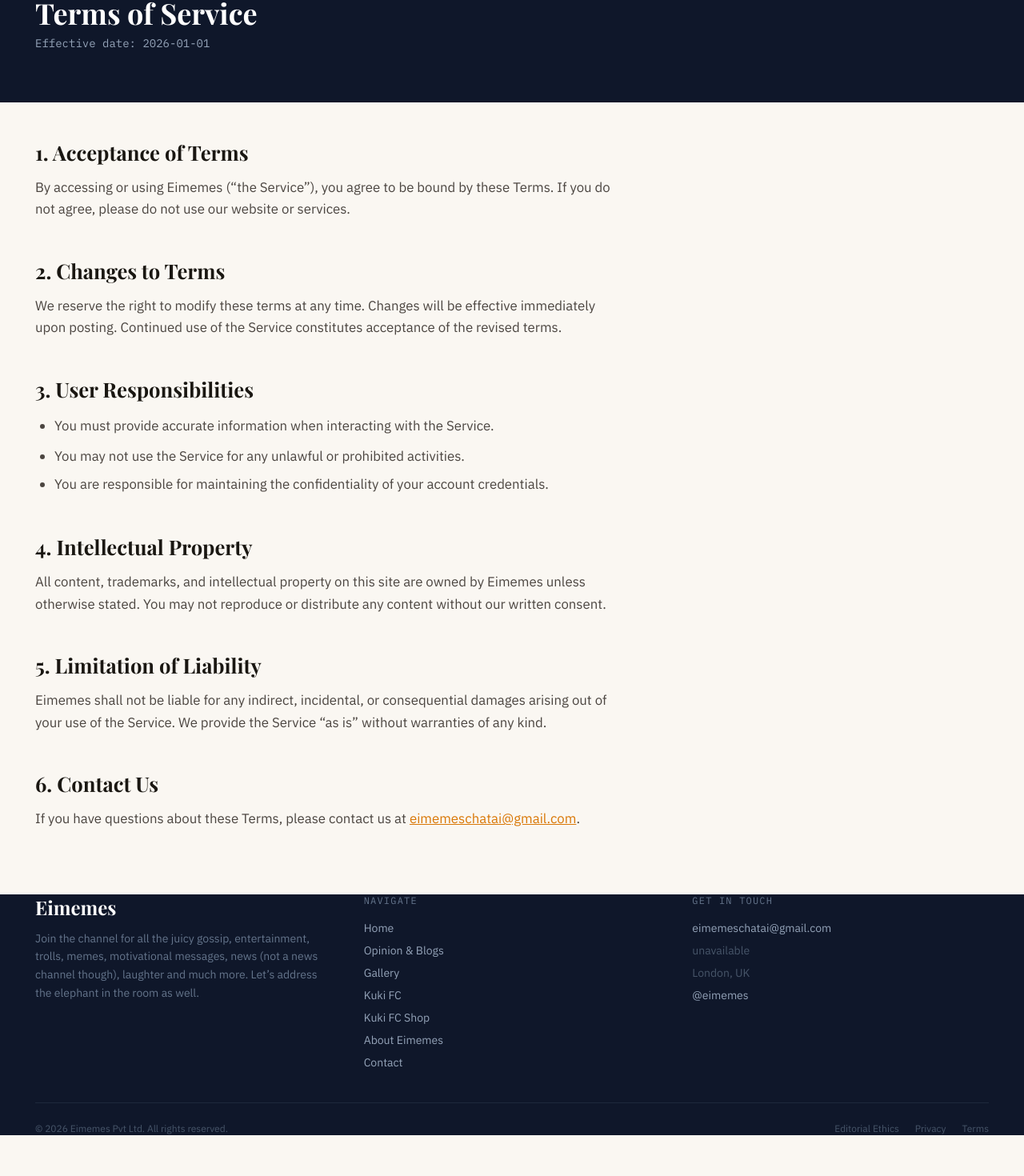
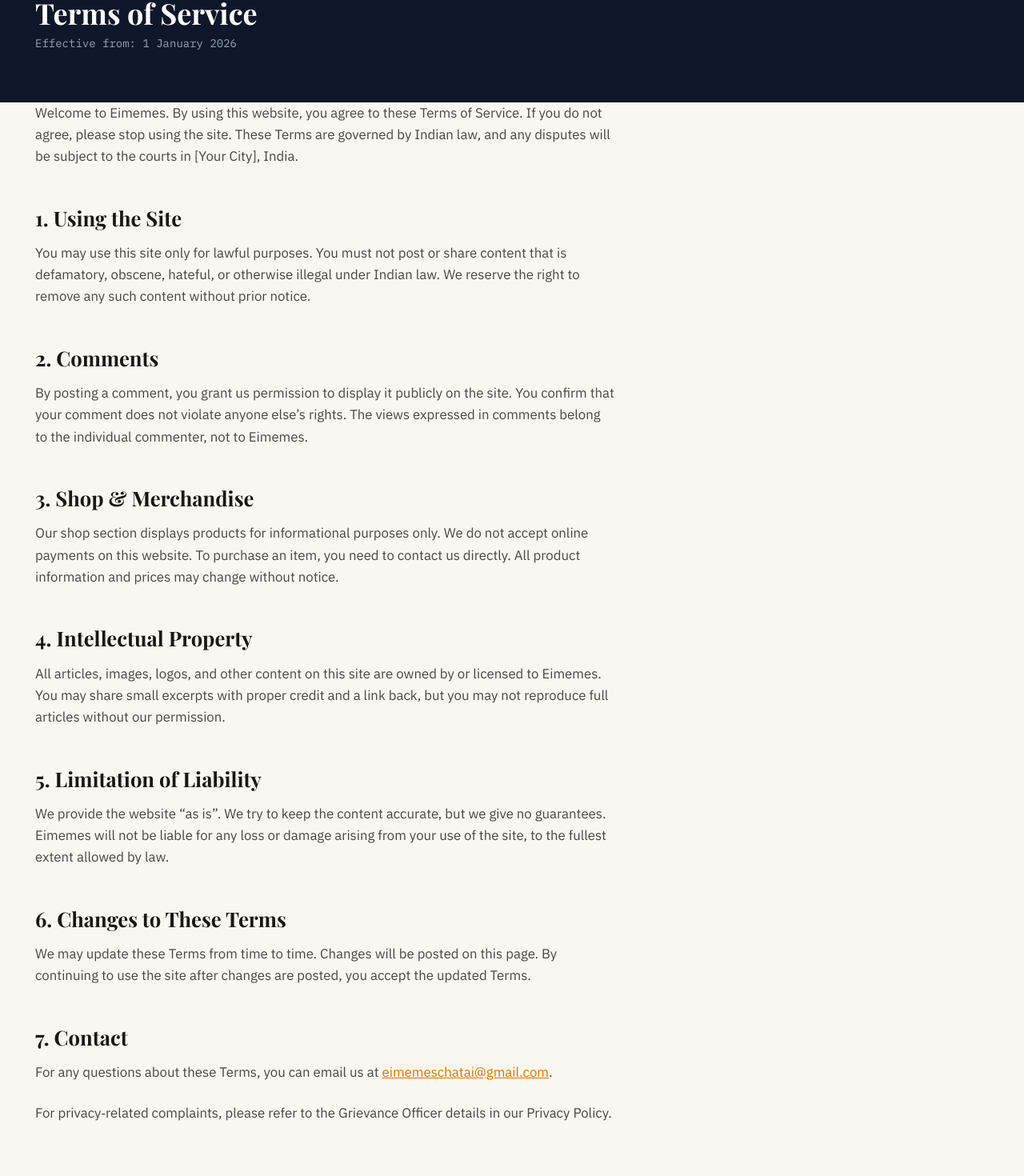
Before and after one commit to michaelkilong/Eimemes, a Next.js app: page /terms in a window 1280 px wide. Shown: the part 198-1668 px from the top of the page at 80% size. Before the commit the page ends 1617 px from the top, so only its background shows below. Built offline with nearby package versions, Linux system fonts and the light colour scheme; a web font is replaced by a local one.

Commit message:
Update page.tsx

```diff
--- a/app/terms/page.tsx
+++ b/app/terms/page.tsx
@@ -4,7 +4,8 @@
 
 export const metadata: Metadata = {
   title: 'Terms of Service — Eimemes',
-  description: 'Terms and conditions for using Eimemes services.',
+  description:
+    'Terms and conditions for using the Eimemes website.',
 };
 
 export default function TermsPage() {
@@ -12,69 +13,113 @@
     <>
       <Header />
       <main>
-        {/* Hero */}
         <div className="bg-[#0f172a] py-16">
           <div className="container">
             <h1 className="font-display text-4xl font-bold text-white mb-2">
               Terms of Service
             </h1>
             <p className="text-slate-400 font-mono text-sm">
-              Effective date: {new Date().getFullYear()}-01-01
+              Effective from: 1 January {new Date().getFullYear()}
             </p>
           </div>
         </div>
 
-        {/* Content */}
         <div className="container py-12 max-w-3xl mx-auto">
-          <div className="prose prose-slate max-w-none">
-            <section className="mb-10">
-              <h2 className="font-display text-2xl font-bold text-[#0f172a] mb-4">1. Acceptance of Terms</h2>
+          <div className="prose prose-slate max-w-none space-y-10">
+            <p className="text-[#4b4540] leading-relaxed">
+              Welcome to Eimemes. By using this website, you agree to these Terms of
+              Service. If you do not agree, please stop using the site. These Terms are
+              governed by Indian law, and any disputes will be subject to the courts in
+              [Your City], India.
+            </p>
+
+            <section>
+              <h2 className="font-display text-2xl font-bold text-[#0f172a] mb-4">
+                1. Using the Site
+              </h2>
               <p className="text-[#4b4540] leading-relaxed">
-                By accessing or using Eimemes (“the Service”), you agree to be bound by these Terms.
-                If you do not agree, please do not use our website or services.
+                You may use this site only for lawful purposes. You must not post or
+                share content that is defamatory, obscene, hateful, or otherwise illegal
+                under Indian law. We reserve the right to remove any such content without
+                prior notice.
               </p>
             </section>
 
-            <section className="mb-10">
-              <h2 className="font-display text-2xl font-bold text-[#0f172a] mb-4">2. Changes to Terms</h2>
+            <section>
+              <h2 className="font-display text-2xl font-bold text-[#0f172a] mb-4">
+                2. Comments
+              </h2>
               <p className="text-[#4b4540] leading-relaxed">
-                We reserve the right to modify these terms at any time. Changes will be effective immediately
-                upon posting. Continued use of the Service constitutes acceptance of the revised terms.
+                By posting a comment, you grant us permission to display it publicly on
+                the site. You confirm that your comment does not violate anyone else’s
+                rights. The views expressed in comments belong to the individual
+                commenter, not to Eimemes.
               </p>
             </section>
 
-            <section className="mb-10">
-              <h2 className="font-display text-2xl font-bold text-[#0f172a] mb-4">3. User Responsibilities</h2>
-              <ul className="list-disc pl-5 space-y-1 text-[#4b4540]">
-                <li>You must provide accurate information when interacting with the Service.</li>
-                <li>You may not use the Service for any unlawful or prohibited activities.</li>
-                <li>You are responsible for maintaining the confidentiality of your account credentials.</li>
-              </ul>
-            </section>
-
-            <section className="mb-10">
-              <h2 className="font-display text-2xl font-bold text-[#0f172a] mb-4">4. Intellectual Property</h2>
+            <section>
+              <h2 className="font-display text-2xl font-bold text-[#0f172a] mb-4">
+                3. Shop &amp; Merchandise
+              </h2>
               <p className="text-[#4b4540] leading-relaxed">
-                All content, trademarks, and intellectual property on this site are owned by Eimemes
-                unless otherwise stated. You may not reproduce or distribute any content without our written consent.
+                Our shop section displays products for informational purposes only. We do
+                not accept online payments on this website. To purchase an item, you need
+                to contact us directly. All product information and prices may change
+                without notice.
               </p>
             </section>
 
-            <section className="mb-10">
-              <h2 className="font-display text-2xl font-bold text-[#0f172a] mb-4">5. Limitation of Liability</h2>
+            <section>
+              <h2 className="font-display text-2xl font-bold text-[#0f172a] mb-4">
+                4. Intellectual Property
+              </h2>
               <p className="text-[#4b4540] leading-relaxed">
-                Eimemes shall not be liable for any indirect, incidental, or consequential damages arising
-                out of your use of the Service. We provide the Service “as is” without warranties of any kind.
+                All articles, images, logos, and other content on this site are owned by
+                or licensed to Eimemes. You may share small excerpts with proper credit
+                and a link back, but you may not reproduce full articles without our
+                permission.
               </p>
             </section>
 
-            <section className="mb-10">
-              <h2 className="font-display text-2xl font-bold text-[#0f172a] mb-4">6. Contact Us</h2>
+            <section>
+              <h2 className="font-display text-2xl font-bold text-[#0f172a] mb-4">
+                5. Limitation of Liability
+              </h2>
               <p className="text-[#4b4540] leading-relaxed">
-                If you have questions about these Terms, please contact us at{' '}
-                <a href="mailto:eimemeschatai@gmail.com" className="text-[#d97706] hover:underline">
+                We provide the website “as is”. We try to keep the content accurate, but
+                we give no guarantees. Eimemes will not be liable for any loss or damage
+                arising from your use of the site, to the fullest extent allowed by law.
+              </p>
+            </section>
+
+            <section>
+              <h2 className="font-display text-2xl font-bold text-[#0f172a] mb-4">
+                6. Changes to These Terms
+              </h2>
+              <p className="text-[#4b4540] leading-relaxed">
+                We may update these Terms from time to time. Changes will be posted on
+                this page. By continuing to use the site after changes are posted, you
+                accept the updated Terms.
+              </p>
+            </section>
+
+            <section>
+              <h2 className="font-display text-2xl font-bold text-[#0f172a] mb-4">
+                7. Contact
+              </h2>
+              <p className="text-[#4b4540] leading-relaxed">
+                For any questions about these Terms, you can email us at{' '}
+                <a
+                  href="mailto:eimemeschatai@gmail.com"
+                  className="text-[#d97706] hover:underline"
+                >
                   eimemeschatai@gmail.com
-                </a>.
+                </a>
+                .
+              </p>
+              <p className="text-[#4b4540] leading-relaxed">
+                For privacy‑related complaints, please refer to the Grievance Officer
+                details in our Privacy Policy.
               </p>
             </section>
           </div>
```
